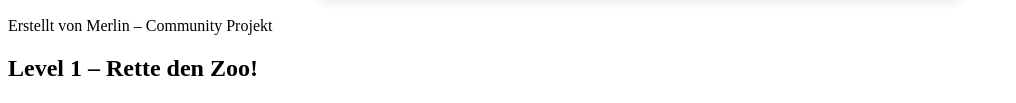
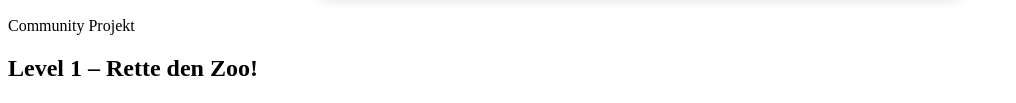
Before and after one commit to elephantcreator/MyFreeZoo-Missions, a plain HTML site: page index.html in a window 1280 px wide. Shown: the part 849-952 px from the top of the page, without its empty margins (0-1016 px from the left). Drawn offline with Linux system fonts and the light colour scheme.

Commit message:
Update index.html

```diff
--- a/index.html
+++ b/index.html
@@ -18,7 +18,7 @@
 </main>
 
 <footer>
-    <p>Erstellt von Merlin – Community Projekt</p>
+    <p>Community Projekt</p>
 </footer>
 
 <script src="script.js"></script>
```
